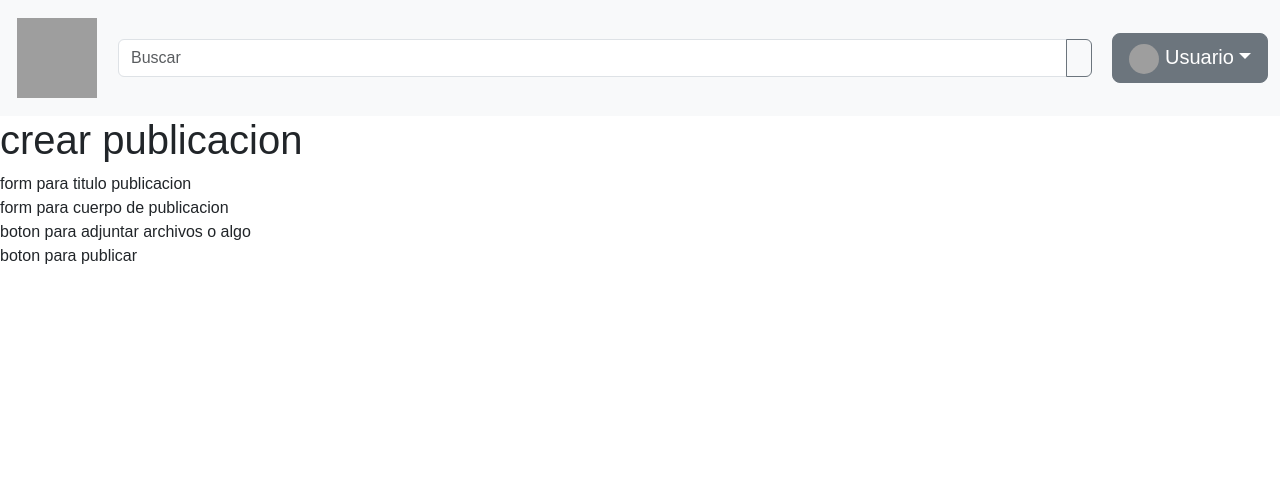
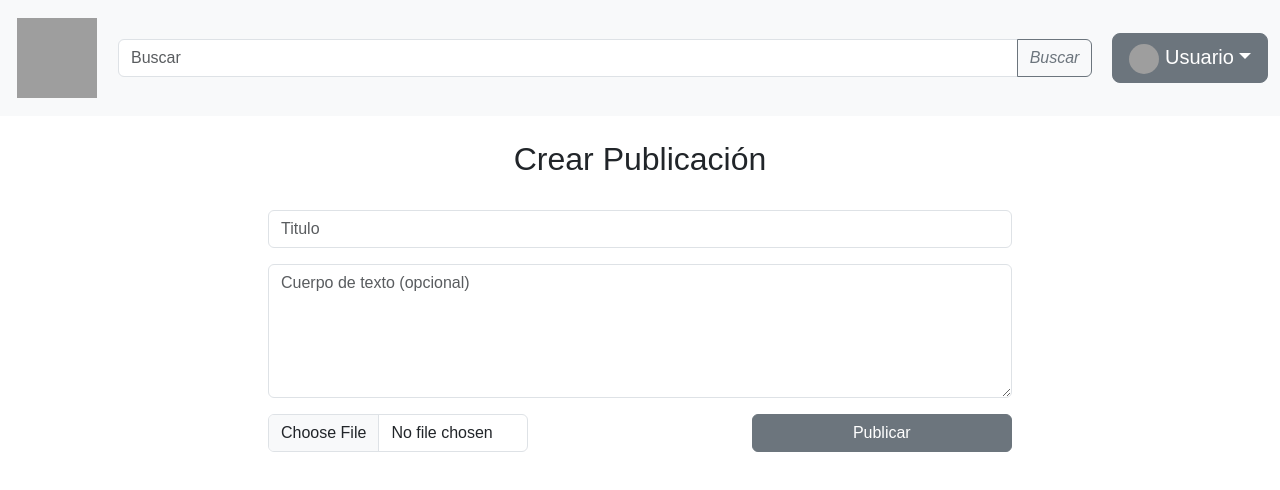
Before and after one commit to MaximilianoCortes/monoforoUI, a Vue app: page /CrearPublicacion in a window 1280 px wide. Shown: the top 490 px of the page. Built offline with nearby package versions, Linux system fonts and the light colour scheme; grey boxes are pictures that could not be loaded.

Commit message:
form de publicación

```diff
--- a/src/components/NavBar.vue
+++ b/src/components/NavBar.vue
@@ -7,8 +7,8 @@
 
         <div class="input-group flex-grow-1" style="width: 60%; margin-right: 20px;">
           <input type="text" class="form-control" placeholder="Buscar">
-          <button class="btn btn-outline-secondary" type="button">
-            <i class="bi bi-search"></i>
+          <button class="btn btn-outline-secondary" type="button" >
+            <i class="bi bi-search">Buscar</i>
           </button>
         </div>
 
@@ -20,6 +20,7 @@
           <ul class="dropdown-menu dropdown-menu-end" aria-labelledby="dropdownMenuButton">
             <li><router-link to="/Perfil" class="dropdown-item">Perfil de Usuario</router-link></li>
             <li><router-link to="/Reportes" class="dropdown-item">Panel de control</router-link></li>
+            <li><router-link to="/CrearPublicacion" class="dropdown-item">Subir Publicación</router-link></li>
             <li><router-link to="/CrearPublicacion" class="dropdown-item">Configuracion</router-link></li>
             <li><router-link to="/" class="dropdown-item">Cerrar Sesion</router-link></li>
           </ul>
--- a/src/pages/CrearPublicacionPage.vue
+++ b/src/pages/CrearPublicacionPage.vue
@@ -1,12 +1,25 @@
 <template>
+  <NavBar />
+  <form action="">
+    <div class="container " style="width: 60%;"><br>
+      <h2 style="text-align:center;">Crear Publicación</h2>
+      <div class="mb-3 ">
+        <br><input type="text" class="form-control" id="exampleFormControlInput1" placeholder="Titulo">
+      </div>
+      <div class="mb-3">
+        <textarea class="form-control" id="exampleFormControlTextarea1" placeholder="Cuerpo de texto (opcional)" rows="5"></textarea>
+      </div>
+      <div class="d-flex justify-content-between">
+        <div class="mb-3" style="width: 35%;">
+        <input class="form-control" type="file" id="formFile">
+      </div>
+      <div style="width: 35%;">
+        <button type="submit" class="btn btn-secondary btn-block" style="width: 100%;" >Publicar</button>
+      </div>
+      </div>
 
-    <NavBar/>
-
-    <h1>crear publicacion</h1>
-    <div>form para titulo publicacion</div>
-    <div>form para cuerpo de publicacion</div>
-    <div>boton para adjuntar archivos o algo</div>
-    <div>boton para publicar</div>
+    </div>
+  </form>
 </template>
 
 <script>
```
Lines whose indentation alone changed are shown as unchanged.
